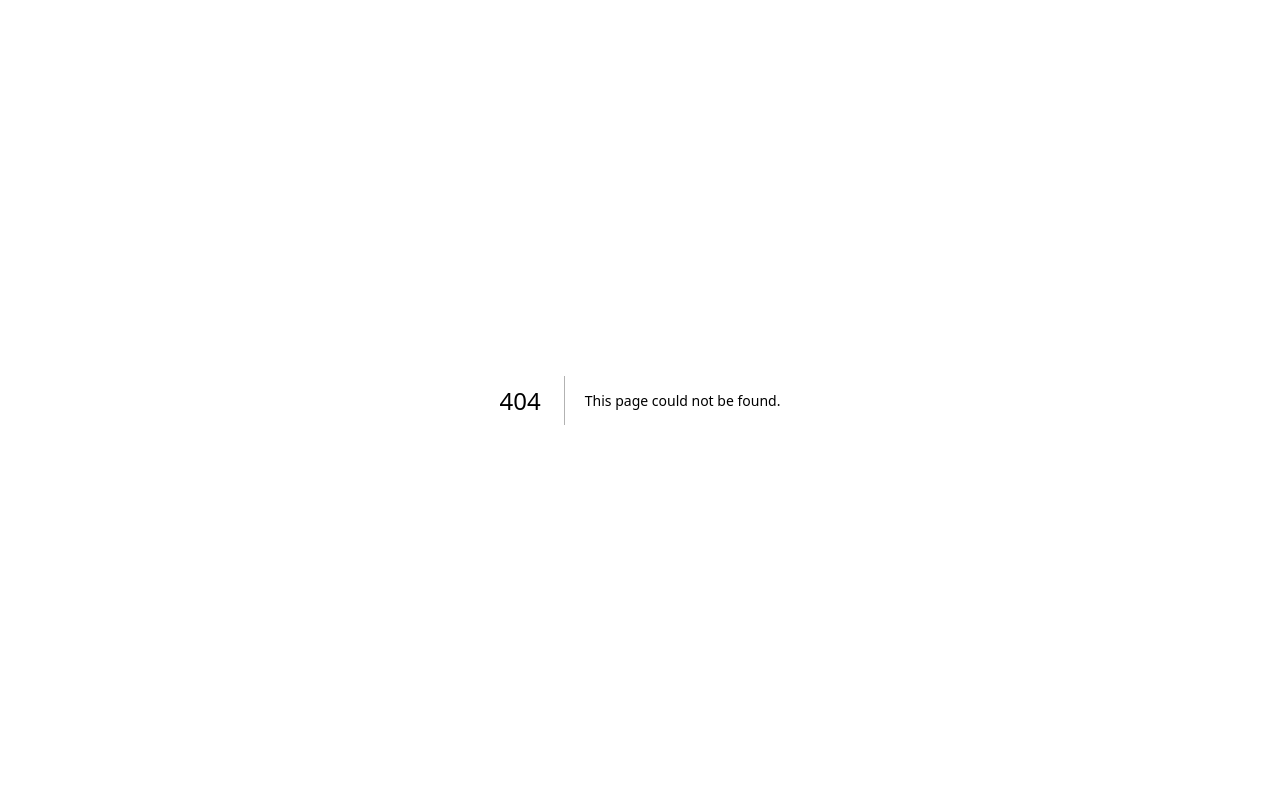
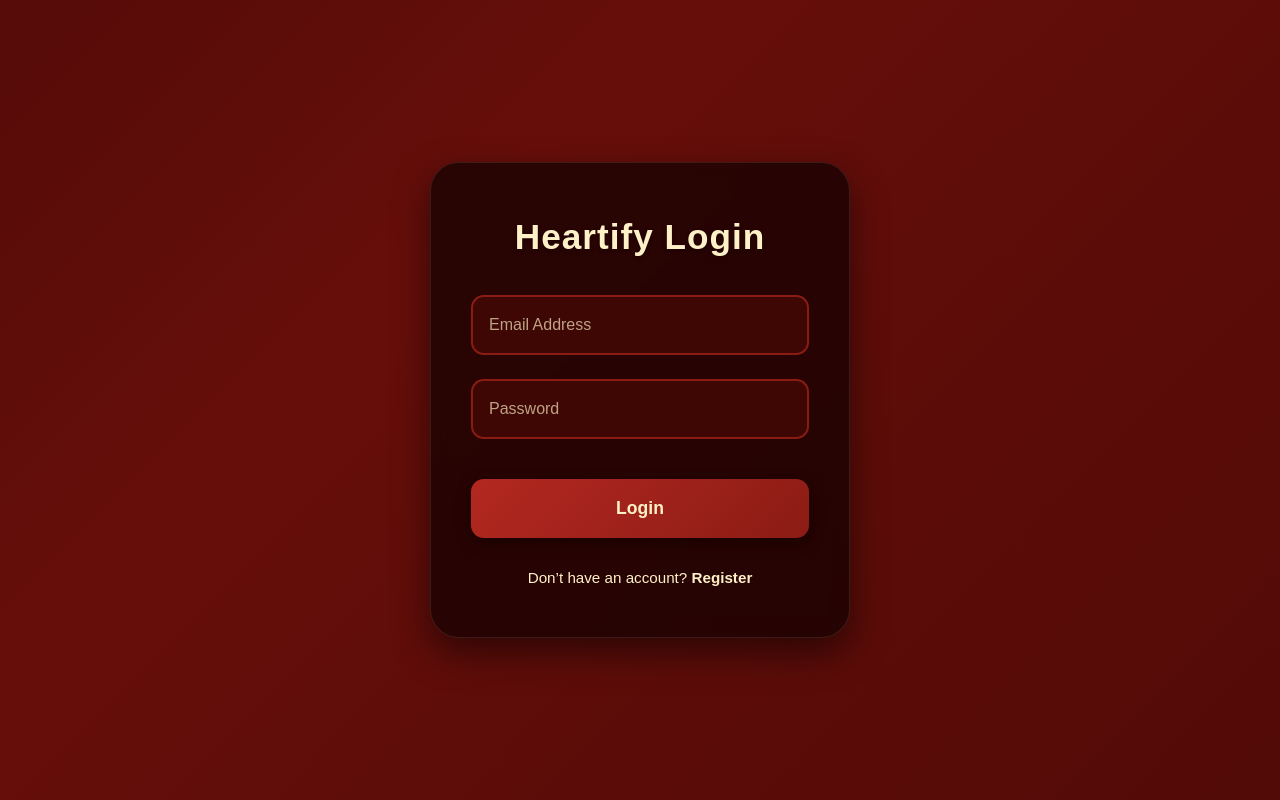
Before and after one commit to AdindaMuarriva/Heartify, a Next.js app: page /login in a window 1280 px wide. Before the commit this address had no page. Built offline with nearby package versions, Linux system fonts and the light colour scheme.

Commit message:
feat:login/25-11-2025

```diff
--- /dev/null
+++ b/app/login/login.css
@@ -0,0 +1,144 @@
+/* === General Styling & Animated Background === */
+    html, body {
+      margin: 0;
+      padding: 0;
+      width: 100%;
+      height: 100%;
+      font-family: "Poppins", sans-serif;
+    }
+
+    body {
+      background: linear-gradient(-45deg, #3E0703, #660E0A, #230403, #8B1515);
+      background-size: 400% 400%;
+      animation: gradientAnimation 15s ease infinite;
+      display: flex;
+      justify-content: center;
+      align-items: center;
+    }
+
+    /* Animasi untuk latar belakang gradien */
+    @keyframes gradientAnimation {
+      0% { background-position: 0% 50%; }
+      50% { background-position: 100% 50%; }
+      100% { background-position: 0% 50%; }
+    }
+
+    /* === Container Utama === */
+    .auth-container {
+      display: flex;
+      justify-content: center;
+      align-items: center;
+      position: fixed;
+      top: 0;
+      left: 0;
+      width: 100%;
+      height: 100vh;
+    }
+
+    /* === Login Card (Glassmorphism Effect) === */
+    .auth-card {
+      background: rgba(20, 2, 2, 0.75);
+      backdrop-filter: blur(12px);
+      padding: 3rem 2.5rem;
+      border-radius: 1.8rem;
+      border: 1px solid rgba(255, 241, 199, 0.1);
+      box-shadow: 0 15px 35px rgba(0, 0, 0, 0.5);
+      width: 100%;
+      max-width: 420px;
+      text-align: center;
+      color: #FFF1C7;
+      animation: fadeIn 0.8s ease-in-out forwards;
+    }
+
+    /* === Title === */
+    .auth-card h2 {
+      font-size: 2.2rem;
+      margin-bottom: 2rem;
+      font-weight: 700;
+      color: #FFF1C7;
+      letter-spacing: 1px;
+      text-shadow: 0 2px 4px rgba(0, 0, 0, 0.3);
+    }
+
+    /* === Form Elements === */
+    .auth-card form {
+      display: flex;
+      flex-direction: column;
+      gap: 1.5rem;
+    }
+
+    .auth-card input {
+      padding: 1rem;
+      border-radius: 0.8rem;
+      border: 2px solid #8B1C15;
+      background: #3E0703;
+      color: #FFF1C7;
+      font-size: 1rem;
+      outline: none;
+      transition: all 0.3s ease;
+    }
+
+    .auth-card input::placeholder {
+      color: #FFF1C7aa;
+    }
+
+    .auth-card input:focus {
+      border-color: #D43D34;
+      box-shadow: 0 0 15px rgba(212, 61, 52, 0.5);
+    }
+
+    /* === Button === */
+    .auth-card button {
+      margin-top: 1rem;
+      background: linear-gradient(135deg, #B32820, #8B1C15);
+      color: #FFF1C7;
+      border: none;
+      padding: 1rem;
+      border-radius: 0.8rem;
+      font-size: 1.1rem;
+      font-weight: 600;
+      cursor: pointer;
+      box-shadow: 0 4px 15px rgba(0, 0, 0, 0.4);
+      transition: transform 0.2s ease, background 0.3s ease, box-shadow 0.2s ease;
+    }
+
+    .auth-card button:hover {
+      transform: translateY(-4px);
+      background: linear-gradient(135deg, #C9342B, #A0211A);
+      box-shadow: 0 6px 20px rgba(0, 0, 0, 0.5);
+    }
+
+    .auth-card button:active {
+      transform: translateY(-1px) scale(0.98);
+      box-shadow: 0 2px 8px rgba(0, 0, 0, 0.5);
+    }
+
+    /* === Bottom Link === */
+    .auth-card p {
+      margin-top: 1.8rem;
+      font-size: 0.95rem;
+    }
+
+    .auth-card a {
+      color: #FFF1C7;
+      font-weight: 600;
+      text-decoration: none;
+      transition: color 0.3s ease;
+    }
+
+    .auth-card a:hover {
+      color: #D43D34;
+      text-decoration: underline;
+    }
+
+    /* === Fade In Animation === */
+    @keyframes fadeIn {
+      from {
+        opacity: 0;
+        transform: translateY(20px);
+      }
+      to {
+        opacity: 1;
+        transform: translateY(0);
+      }
+    }
--- /dev/null
+++ b/app/login/page.tsx
@@ -0,0 +1,36 @@
+"use client";
+
+import React, { useState, useEffect } from "react";
+import Link from "next/link";
+import "./login.css";
+
+export default function Login() {
+  const [email, setEmail] = useState("");
+  const [password, setPassword] = useState("");
+
+  return (
+    <div className="auth-container">
+      <div className="auth-card">
+        <h2>Heartify Login</h2>
+        <form>
+          <input
+            type="email"
+            placeholder="Email Address"
+            value={email}
+            onChange={(e) => setEmail(e.target.value)}
+          />
+          <input
+            type="password"
+            placeholder="Password"
+            value={password}
+            onChange={(e) => setPassword(e.target.value)}
+          />
+          <button type="submit">Login</button>
+        </form>
+        <p>
+          Don’t have an account? <Link href="/register">Register</Link>
+        </p>
+      </div>
+    </div>
+  );
+}
```
